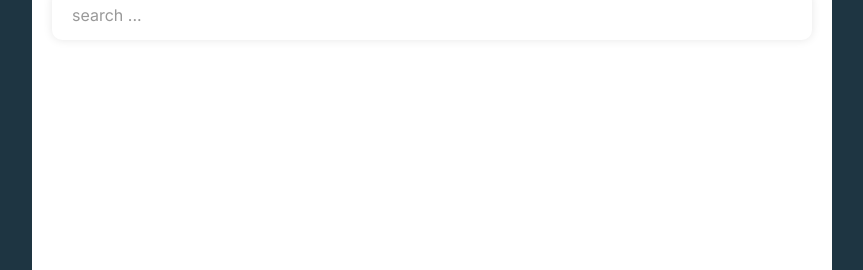
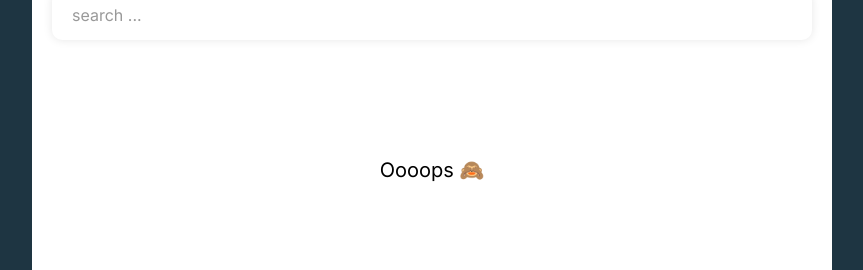
Before and after one commit to Yauhiry/react-budget-app, a React (Create React App) app: page / in a window 1280 px wide. Shown: the part 530-800 px from the top of the page, without its empty margins (208-1071 px from the left). Built offline with nearby package versions, Linux system fonts and the light colour scheme.

Commit message:
feat(p_4) add search

```diff
--- a/src/components/ExpenseList/ExpenseList.tsx
+++ b/src/components/ExpenseList/ExpenseList.tsx
@@ -1,15 +1,21 @@
 import { ExpenseItem } from 'components';
-import { useExpensesContext } from 'context';
-import { StyledExpenseList } from './styles';
+import { Expense } from 'context/ExpensesContext/types';
+import { EmptyExpenseListText, StyledExpenseList } from './styles';
 
-export const ExpenseList = () => {
-  const { expenses } = useExpensesContext();
+interface ExpenseListProps {
+  expenses: Expense[];
+}
 
+export const ExpenseList = ({ expenses }: ExpenseListProps) => {
   return (
-    <StyledExpenseList>
-      {expenses.map((expense) => {
-        return <ExpenseItem key={expense.id} expense={expense} />;
-      })}
+    <StyledExpenseList expensesLength={expenses.length}>
+      {expenses.length ? (
+        expenses.map((expense) => {
+          return <ExpenseItem key={expense.id} expense={expense} />;
+        })
+      ) : (
+        <EmptyExpenseListText>Oooops 🙈</EmptyExpenseListText>
+      )}
     </StyledExpenseList>
   );
 };
--- a/src/components/ExpenseList/styles.ts
+++ b/src/components/ExpenseList/styles.ts
@@ -1,7 +1,30 @@
 import styled from 'styled-components';
 
-const StyledExpenseList = styled.ul`
+const StyledExpenseList = styled.ul<{ expensesLength: number }>`
+  display: ${(props) => (props.expensesLength ? 'block' : 'grid')};
   min-height: 200px;
+  max-height: 300px;
+  overflow-x: auto;
+  &::-webkit-scrollbar {
+    width: 10px;
+  }
+  &::-webkit-scrollbar-track {
+    box-shadow: inset 0 0 6px #0000001a;
+    border-radius: 5px;
+  }
+  &::-webkit-scrollbar-thumb {
+    background-color: #7cc6fe;
+    border-radius: 5px;
+  }
 `;
 
-export { StyledExpenseList };
+const EmptyExpenseListText = styled.span`
+  place-self: center;
+  font-family: 'Inter';
+  font-weight: 400;
+  font-size: 20px;
+  line-height: 24px;
+  color: #000000;
+`;
+
+export { StyledExpenseList, EmptyExpenseListText };
--- a/src/components/Expenses/Expenses.tsx
+++ b/src/components/Expenses/Expenses.tsx
@@ -1,12 +1,27 @@
-import { Title, Input, ExpenseList } from 'components';
+import { Title, ExpenseList, SearchInput } from 'components';
+import { useExpensesContext } from 'context';
+import { Expense } from 'context/ExpensesContext/types';
+import { useInput, useDebounce } from 'hooks';
+import { useEffect, useState } from 'react';
 import { StyledExpenses } from './styles';
 
 export const Expenses = () => {
+  const searchValue = useInput();
+  const debounceValue = useDebounce(searchValue.value);
+  const { expenses } = useExpensesContext();
+  const [filteredExpenses, setFilteredExpenses] = useState<Expense[]>(expenses);
+
+  useEffect(() => {
+    setFilteredExpenses(
+      expenses.filter((expense) => expense.name.toLowerCase().includes(debounceValue.toLowerCase()))
+    );
+  }, [debounceValue, expenses]);
+
   return (
     <StyledExpenses>
       <Title text="Expenses" />
-      <Input placeholder="search ..." />
-      <ExpenseList />
+      <SearchInput type="text" placeholder="search ..." {...searchValue} />
+      <ExpenseList expenses={filteredExpenses} />
     </StyledExpenses>
   );
 };
--- /dev/null
+++ b/src/components/SearchInput/SearchInput.tsx
@@ -0,0 +1,8 @@
+import { InputHTMLAttributes } from 'react';
+import { StyledSearchInput } from './styles';
+
+interface SearchInputProps extends InputHTMLAttributes<HTMLInputElement> {}
+
+export const SearchInput = ({ type, placeholder, ...searchValue }: SearchInputProps) => {
+  return <StyledSearchInput type={type} placeholder={placeholder} {...searchValue} />;
+};
--- /dev/null
+++ b/src/components/SearchInput/styles.ts
@@ -0,0 +1,19 @@
+import styled from 'styled-components';
+
+const StyledSearchInput = styled.input`
+  padding: 15px 20px;
+  font-family: 'Inter';
+  font-weight: 400;
+  font-size: 16px;
+  line-height: 19px;
+  box-shadow: 0 0 10px #0000001a;
+  border-radius: 10px;
+  &::placeholder {
+    color: #999999;
+  }
+  &:focus {
+    outline: 2px solid #23c9ff;
+  }
+`;
+
+export { StyledSearchInput };
--- a/src/components/index.ts
+++ b/src/components/index.ts
@@ -12,6 +12,7 @@ import { ExpenseItem } from './ExpenseItem/ExpenseItem';
 import { Badge } from './Badge/Badge';
 import { Form } from './Form/Form';
 import { Button } from './Button/Button';
+import { SearchInput } from './SearchInput/SearchInput';
 
 export {
   Budget,
@@ -28,4 +29,5 @@ export {
   Badge,
   Form,
   Button,
+  SearchInput,
 };
--- /dev/null
+++ b/src/hooks/index.ts
@@ -0,0 +1,4 @@
+import { useInput } from './useInput';
+import { useDebounce } from './useDebounce';
+
+export { useInput, useDebounce };
--- /dev/null
+++ b/src/hooks/useDebounce.ts
@@ -0,0 +1,15 @@
+import { useEffect, useState } from 'react';
+
+export const useDebounce = <T>(value: T, delay = 500): T => {
+  const [debouncedValue, setDebouncedValue] = useState<T>(value);
+
+  useEffect(() => {
+    const handler = setTimeout(() => {
+      setDebouncedValue(value);
+    }, delay);
+
+    return () => clearTimeout(handler);
+  }, [value, delay]);
+
+  return debouncedValue;
+};
--- /dev/null
+++ b/src/hooks/useInput.ts
@@ -0,0 +1,10 @@
+import { ChangeEvent, useCallback, useState } from 'react';
+
+export const useInput = (initialValue = '') => {
+  const [value, setValue] = useState(initialValue);
+
+  const onChange = useCallback((event: ChangeEvent<HTMLInputElement>) => {
+    setValue(event.target.value);
+  }, []);
+  return { value, onChange };
+};
```
